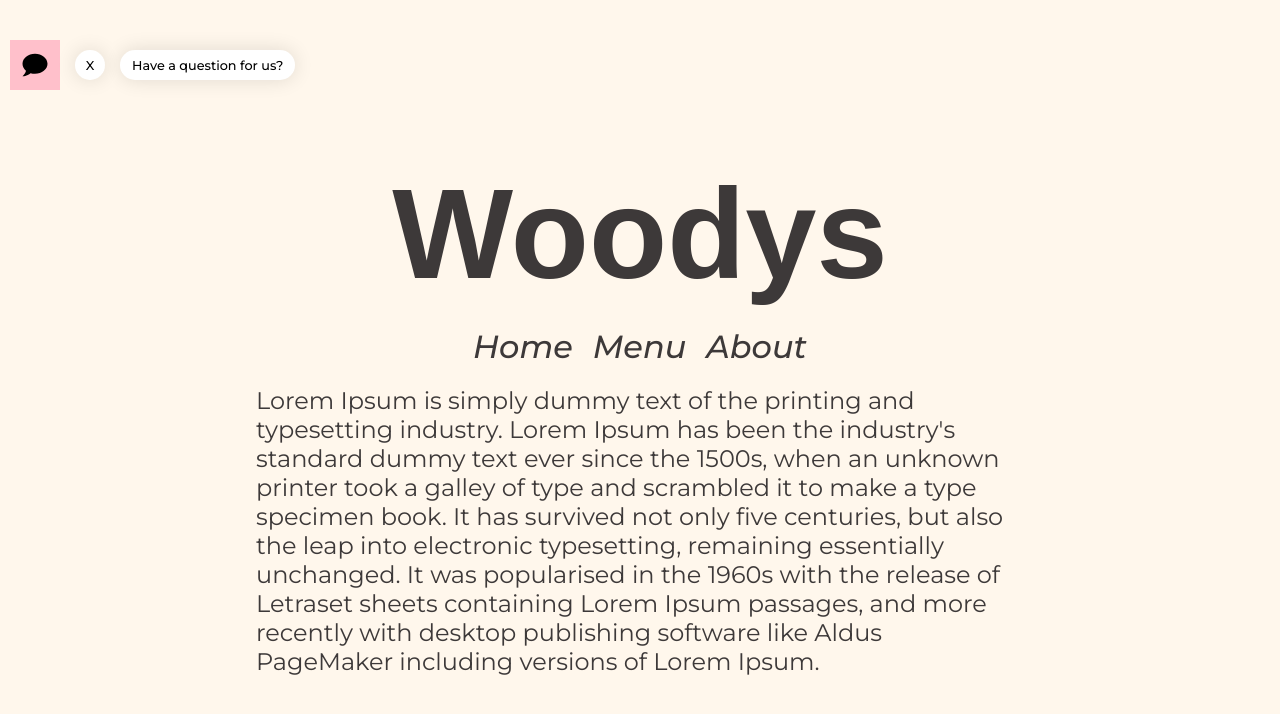
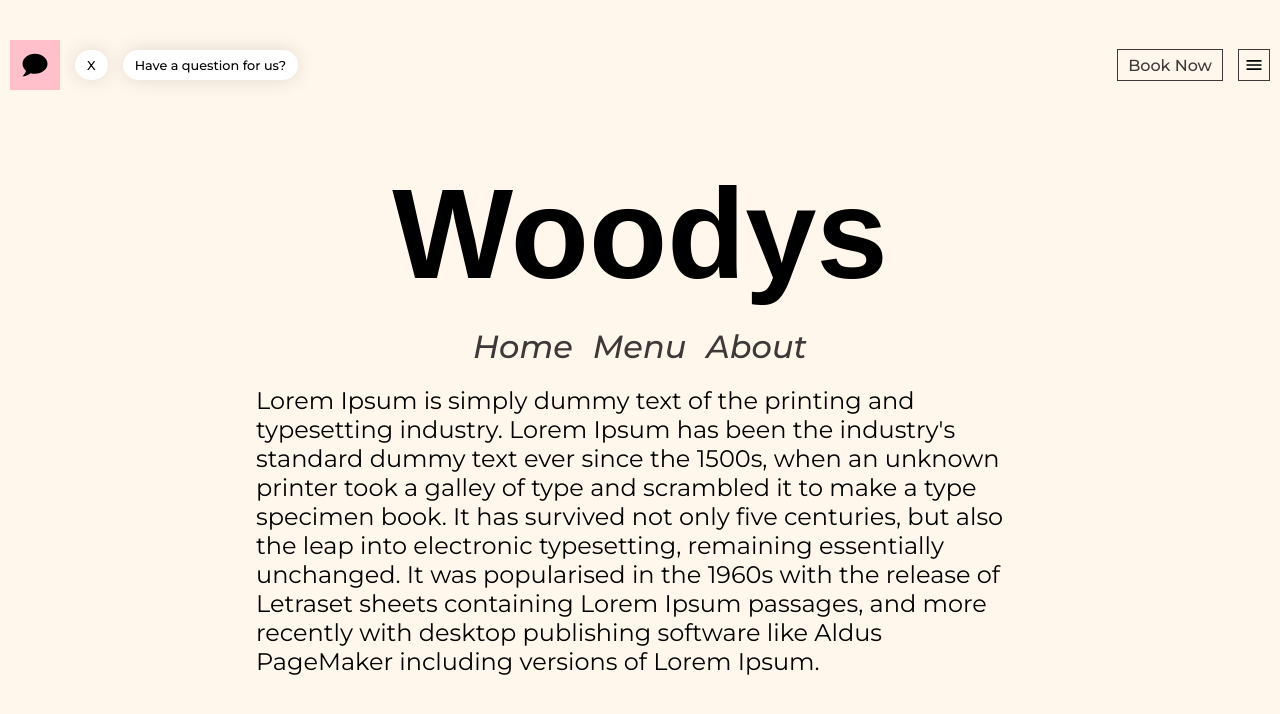
Before and after one commit to Mrsguigles11/restaurant_page, a website built with webpack: page src/template.html in a window 1280 px wide. Built offline with nearby package versions, Linux system fonts and the light colour scheme; a web font is replaced by a local one.

Commit message:
Add a book and menu button to the header and create a CSS custom property for the text colour.

```diff
--- a/src/styles.css
+++ b/src/styles.css
@@ -10,7 +10,7 @@
 :root {
     font-size: 16px;
     font-family: "Montserrat", sans-serif;
-    color: rgb(61, 57, 57);
+    --text_colour: rgb(61, 57, 57);
 }
 
 body {
@@ -37,13 +37,13 @@ h1 {
 
 button {
     font-family: inherit;
-    background-color: rgb(255, 247, 236);
+    background-color: inherit;
     border: none;
     font-size: 2rem;
     cursor: pointer;
     font-style: italic;
     font-weight: 500;
-    color: rgb(61, 57, 57);
+    color: var(--text_colour);
 }
 
 .content_nav {
@@ -55,18 +55,21 @@ button {
 }
 
 header {
+    box-sizing: border-box;
     position: fixed;
     left: 0;
     top: 40px;
     width: 100vw;
-    padding-left: 10px;
+    padding: 0px 10px 0px 10px;
+    display: flex;
+    justify-content: space-between;
 }
 
-img {
+#chat_icon {
     height: 30px;
 }
 
-.image_container {
+.chat_button_container, .menu_button_container {
     background-color: pink;
     display: flex;
     justify-content: center;
@@ -76,7 +79,7 @@ img {
    cursor: pointer;
 }
 
-.header_nav {
+.header_nav, .header_buttons {
     display: flex;
     column-gap: 15px;
     align-items: center;
@@ -98,3 +101,26 @@ img {
     width: 30px;
     padding: 8px;
 }
+
+#book_button {
+    font-style: normal;
+    font-size: 1rem;
+    border: 1.5px solid var(--text_colour);
+    padding: 5px 10px;
+    height: 32px;
+}
+
+.menu_button_container {
+    height: 30px;
+    width: 30px;
+    background-color: inherit;
+    border: 1.5px solid var(--text_colour);
+}
+
+#menu_button {
+    height: 20px;
+}
+
+#book_button:hover, .menu_button_container:hover {
+    background-color: pink;
+}
--- a/src/template.html
+++ b/src/template.html
@@ -8,10 +8,14 @@
 <body>
     <header>
         <nav class="header_nav">
-            <div class="image_container"><img src="../img/chat.svg" alt="chat_icon"></div>
+            <div class="chat_button_container"><img src="../img/chat.svg" alt="chat_icon" id="chat_icon"></div>
             <button class="header_nav_button">X</button>
             <button class="header_nav_button">Have a question for us?</button>
         </nav>
+        <div class="header_buttons">
+            <button id="book_button">Book Now</button>
+            <div class="menu_button_container"><img src="../img/menu.svg" alt="menu_button" id="menu_button"></div>
+        </div>
     </header>
     <h1>Woodys</h1>
     <nav class="content_nav">
```
Also changed, not shown: img/menu.svg (added).
